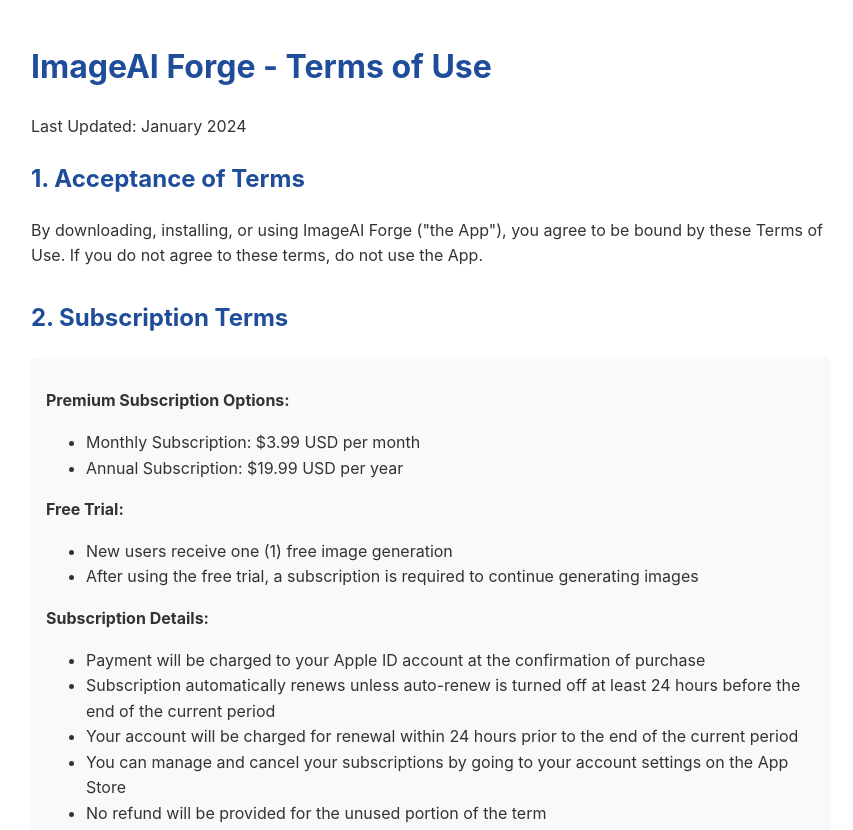
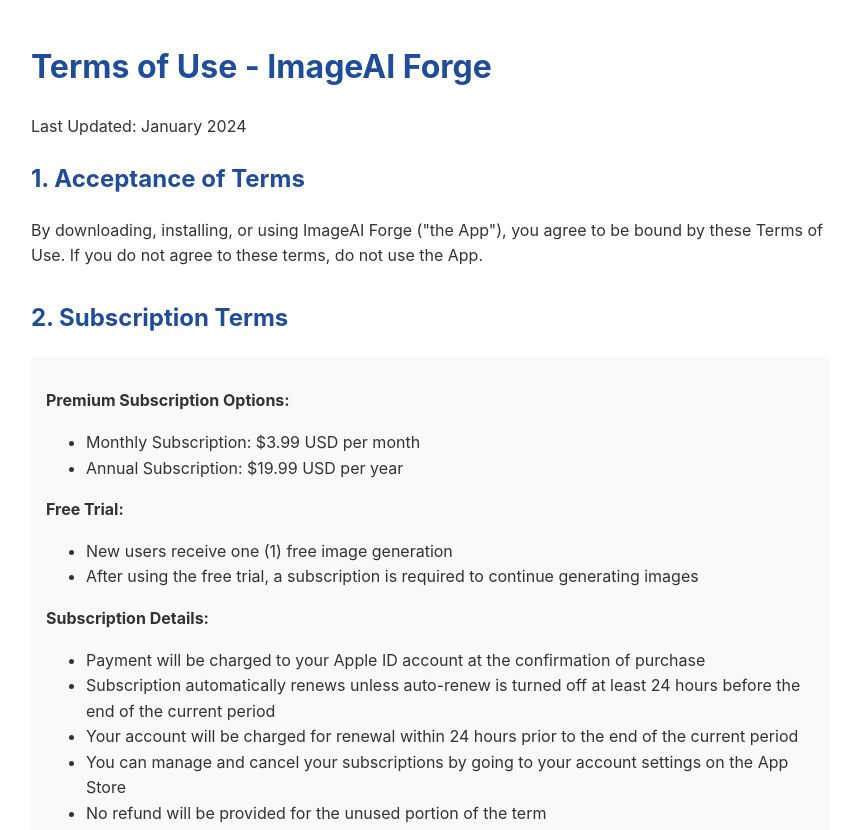
Before and after one commit to 32tarcan/imageAi-forge-terms, a plain HTML site: page index.html in a window 1280 px wide. Shown: the top 830 px of the page, without its empty margins (209-1062 px from the left). Drawn offline with Linux system fonts and the light colour scheme.

Commit message:
Update index.html

```diff
--- a/index.html
+++ b/index.html
@@ -28,7 +28,7 @@
     </style>
 </head>
 <body>
-    <h1>ImageAI Forge - Terms of Use</h1>
+    <h1>Terms of Use - ImageAI Forge </h1>
     <p>Last Updated: January 2024</p>
 
     <div class="section">
```
